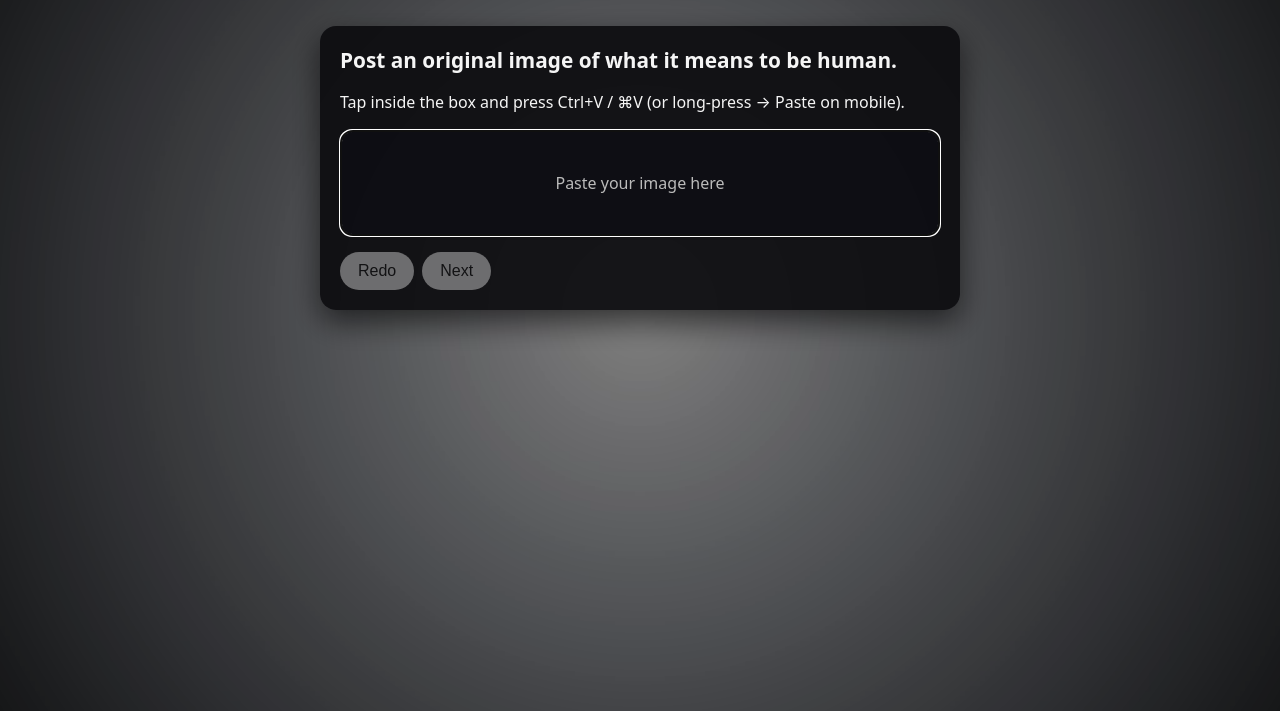
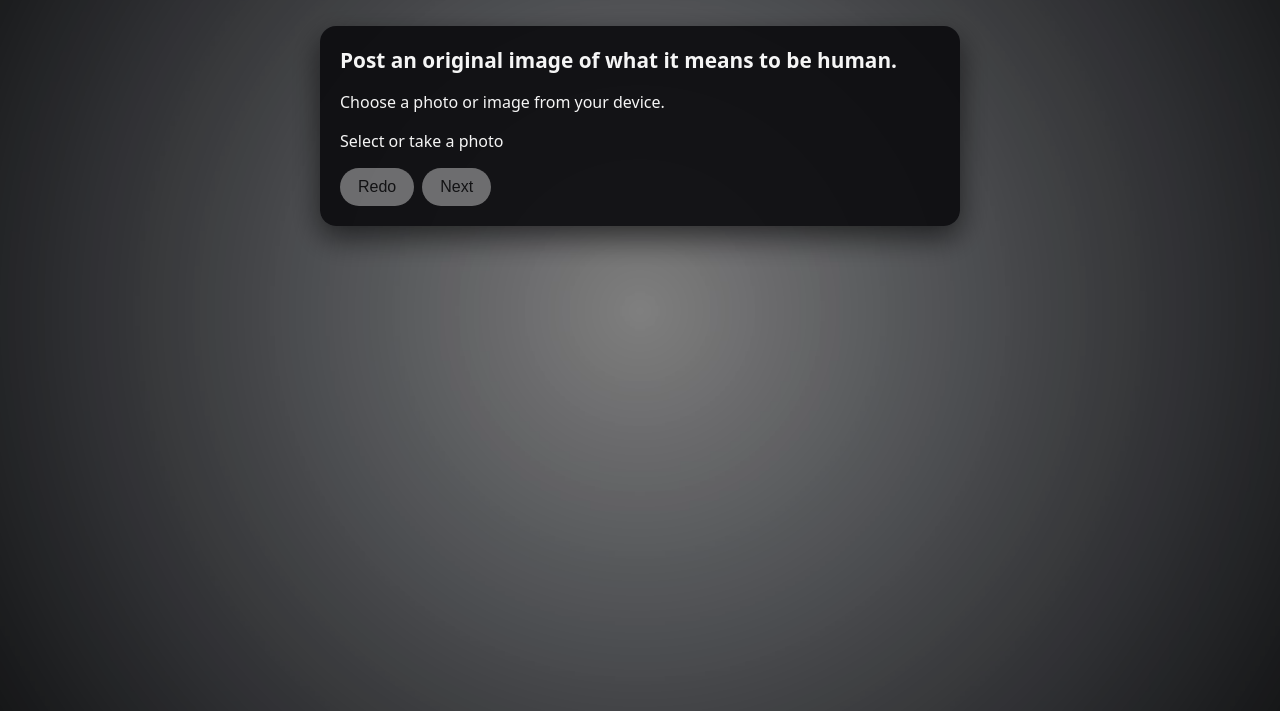
Before and after one commit to mrjswilson/an-anonymous-gallery, a plain HTML site: page index.html in a window 1280 px wide. Shown: the part 89-800 px from the top of the page. Drawn offline with Linux system fonts and the light colour scheme.

Commit message:
Modify image upload process in index.html
Updated the image upload section to allow file selection.

```diff
--- a/index.html
+++ b/index.html
@@ -15,11 +15,15 @@
     <main>
       <section id="step-1">
   <h2>Post an original image of what it means to be human.</h2>
-        <p>Tap inside the box and press Ctrl+V / ⌘V (or long‑press → Paste on mobile).</p>
+  <p>Choose a photo or image from your device.</p>
 
-        <div id="paste-area" tabindex="0" class="paste-area">
-          <p class="paste-hint">Paste your image here</p>
-          <img id="preview" class="preview" />
+  <label class="file-label">
+    <input type="file" id="file-input" accept="image/*" hidden>
+    <span>Select or take a photo</span>
+  </label>
+
+  <div class="preview-wrapper">
+    <img id="preview" class="preview" alt="Image preview">
   </div>
 
   <div class="button-row">
```
Lines whose indentation alone changed are shown as unchanged.
